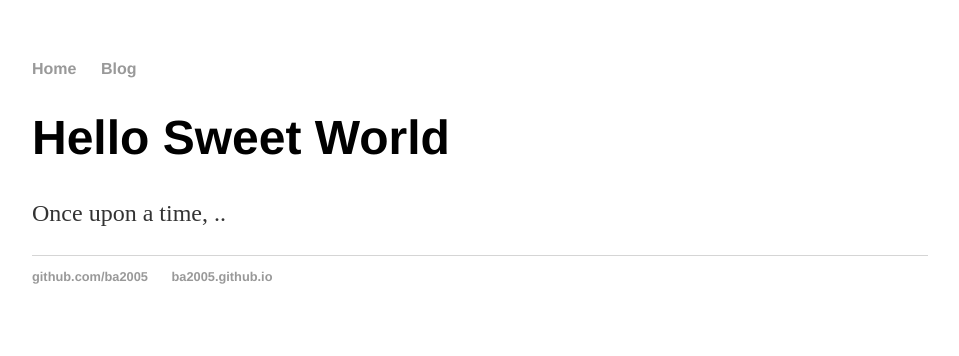
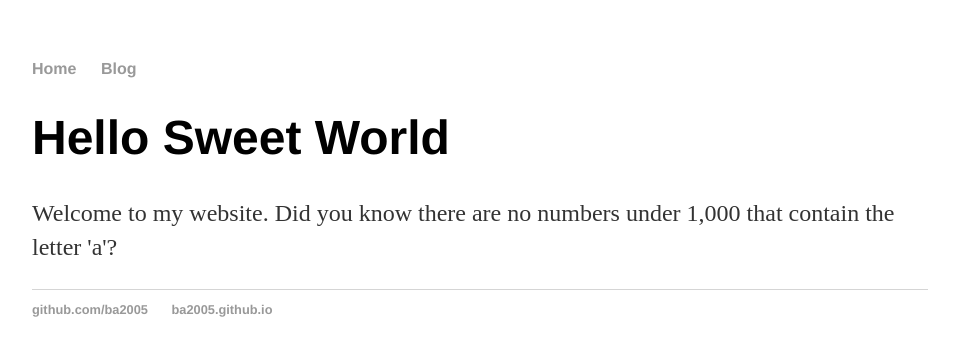
Before and after one commit to ba2005/ba2005.github.io, a Jekyll site: the page built from index.html, in a window 1280 px wide. Shown: the top 356 px of the page, without its empty margins (160-1119 px from the left). Built offline with Jekyll 4.4.1, drawn with Linux system fonts in a browser that asks for light colours.

Commit message:
Update homepage

```diff
--- a/index.html
+++ b/index.html
@@ -2,7 +2,8 @@
 layout: default
 title: Web Programming
 ---
+
 <div class="blurb">
     <h1>Hello Sweet World</h1>
-    <p>Once upon a time, ..</p>
+    <p>Welcome to my website. Did you know there are no numbers under 1,000 that contain the letter 'a'?</p>
 </div>
```
